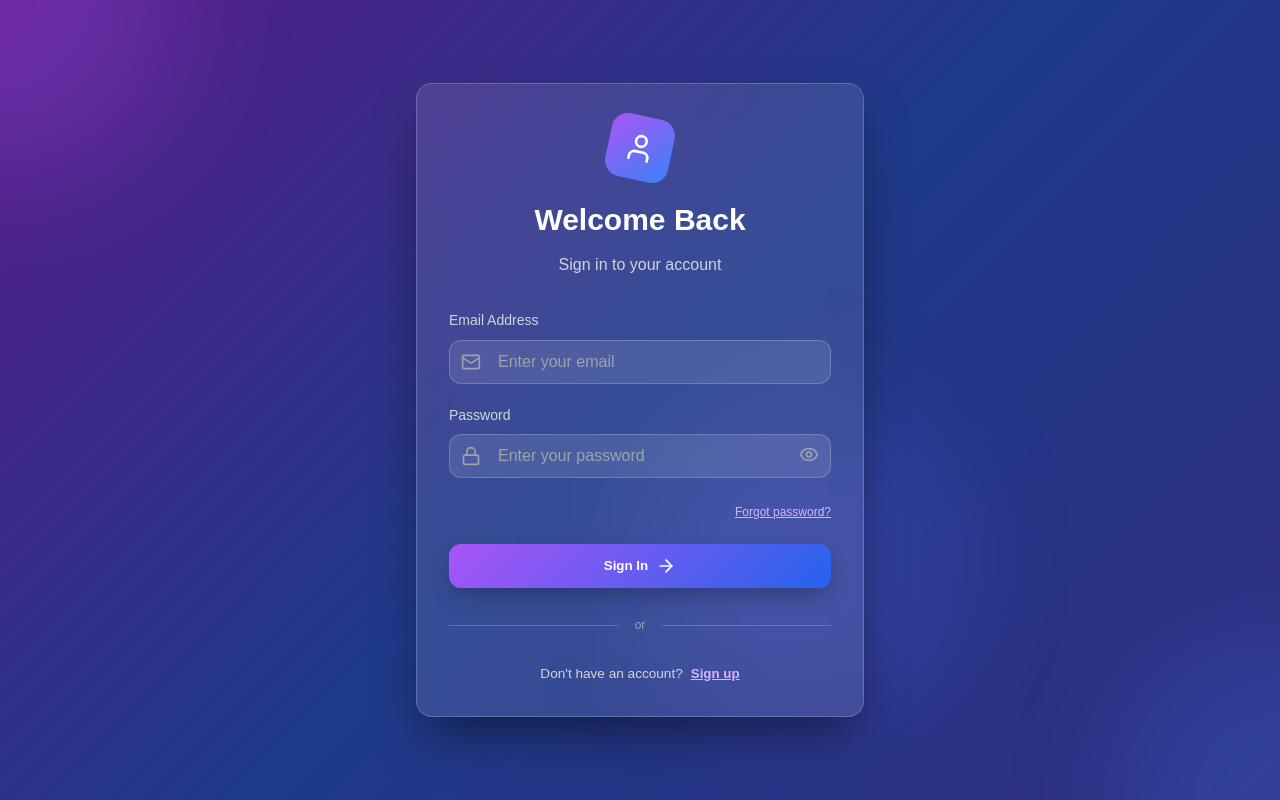
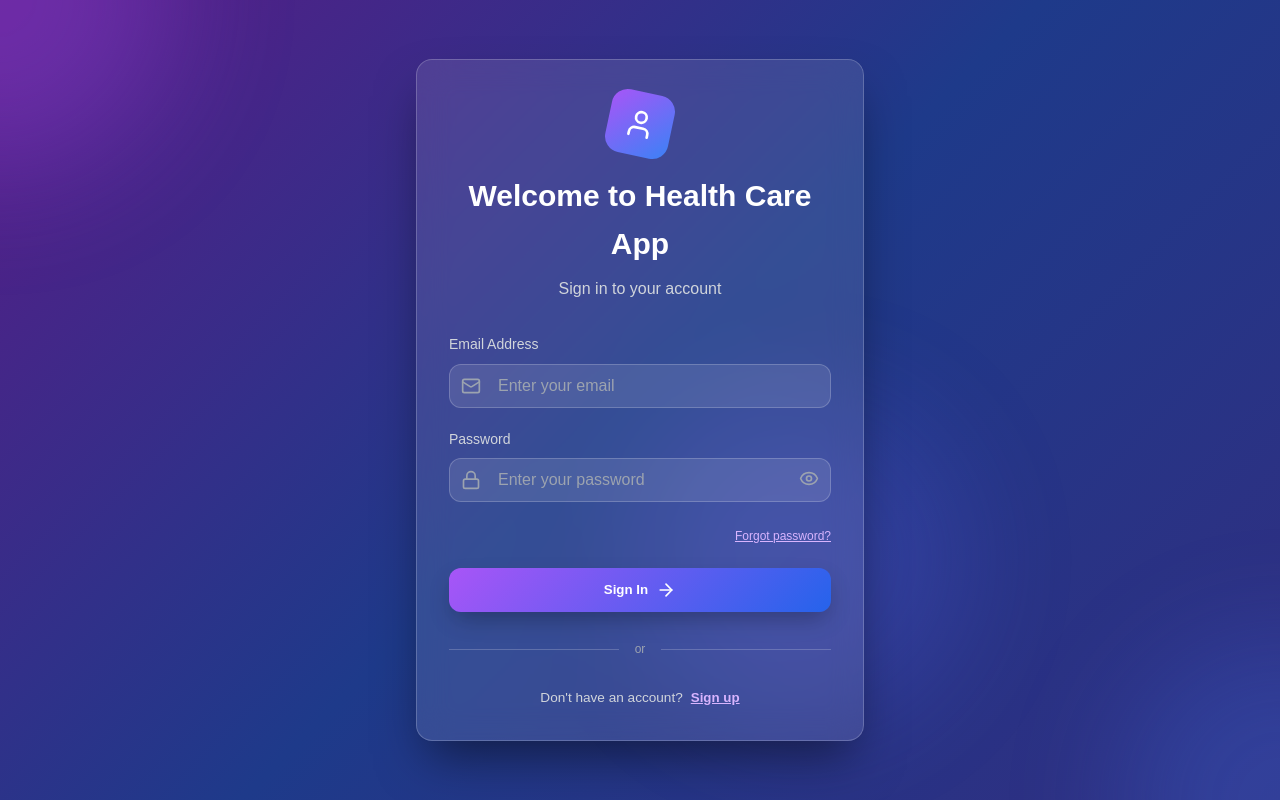
Before and after one commit to Viveksharma8542/healthalert-app, a React (Create React App) app: page / in a window 1280 px wide. Built offline with nearby package versions, Linux system fonts and the light colour scheme.

Commit message:
login form update

```diff
--- a/src/components/LoginRegisterPage.jsx
+++ b/src/components/LoginRegisterPage.jsx
@@ -86,7 +86,7 @@ const LoginRegisterPage = ({ onAuth }) => {
               <div className="logo" style={{ width:'4rem', height:'4rem', background:'linear-gradient(135deg,#a855f7,#3b82f6)', borderRadius:'1rem', margin:'0 auto 1rem', display:'flex', alignItems:'center', justifyContent:'center', transform:'rotate(12deg)', transition:'transform .3s ease', cursor:'pointer'}}>
                 <User style={{ width:'2rem', height:'2rem', color:'#fff'}} />
               </div>
-              <h1 style={{ fontSize:'1.875rem', fontWeight:'bold', color:'#fff', marginBottom:'.5rem'}}>{isLogin ? 'Welcome Back' : 'Create Account'}</h1>
+              <h1 style={{ fontSize:'1.875rem', fontWeight:'bold', color:'#fff', marginBottom:'.5rem'}}>{isLogin ? 'Welcome to Health Care App' : 'Create Account'}</h1>
               <p style={{ color:'#d1d5db'}}>{isLogin ? 'Sign in to your account' : 'Join us today'}</p>
             </div>
             <form onSubmit={handleSubmit} style={{ display:'flex', flexDirection:'column', gap:'1.25rem'}}>
```
